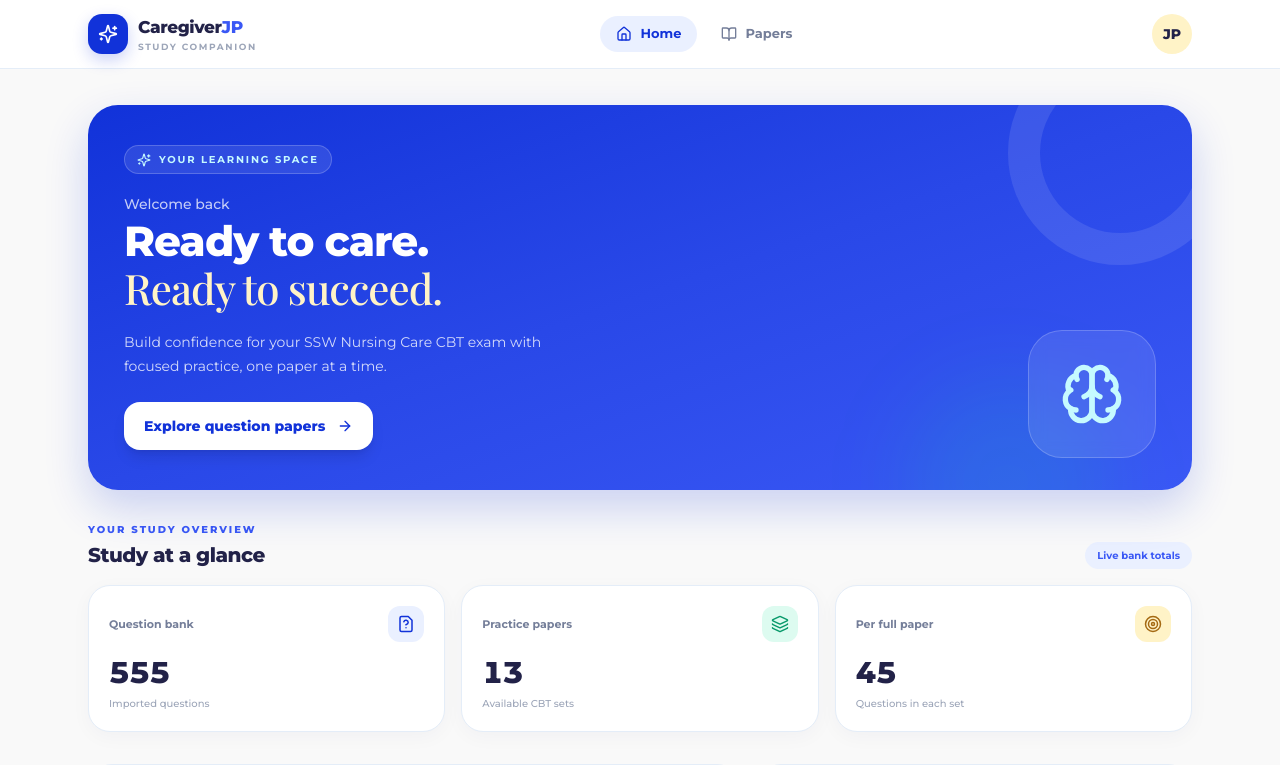
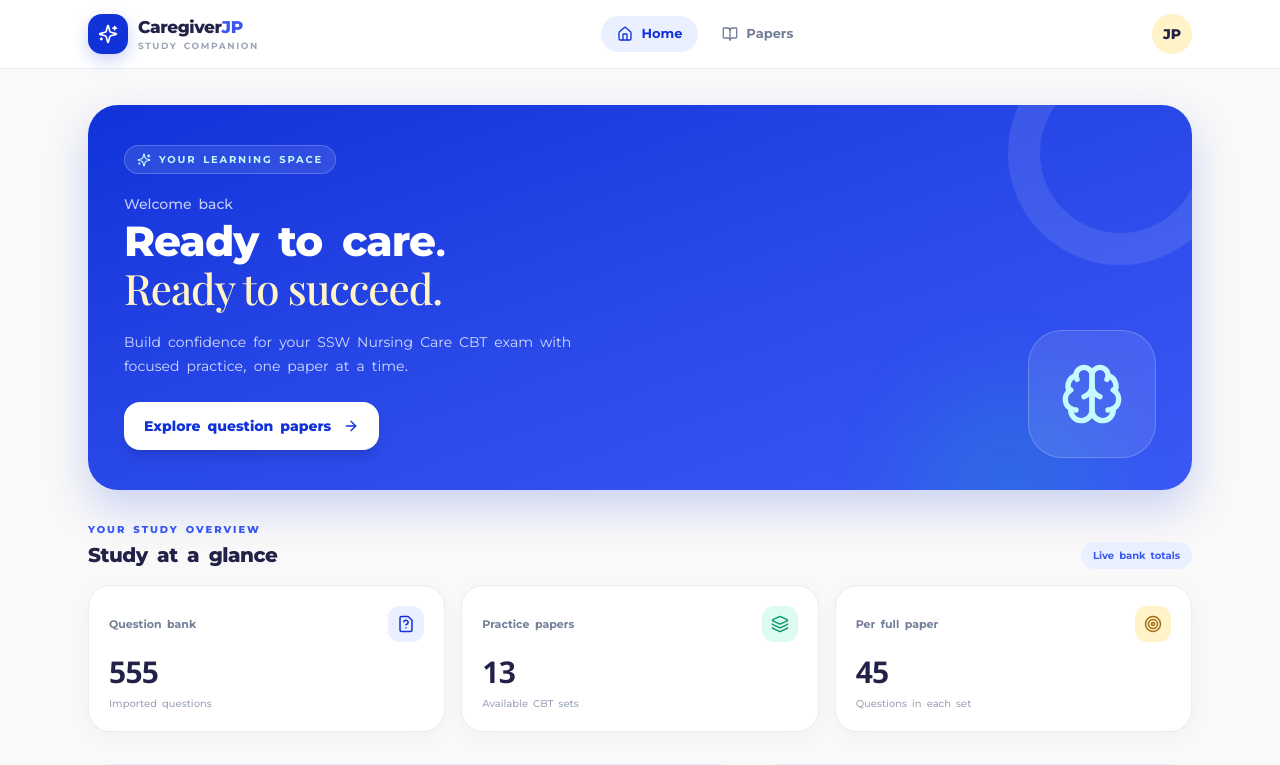
Before and after one commit to Sihnalahiru/CaregiverJP, a React (Vite) app: page / in a window 1280 px wide. Shown: the top 765 px of the page. Built offline with nearby package versions, Linux system fonts and the light colour scheme; a web font is replaced by a local one.

Commit message:
Prioritize Sinhala-capable font for accurate Sinhala rendering

```diff
--- a/src/index.css
+++ b/src/index.css
@@ -12,7 +12,7 @@
 
 @layer base {
   :root {
-    --font-sans: "Montserrat", "Noto Sans Sinhala", system-ui, -apple-system, sans-serif;
+    --font-sans: "Noto Sans Sinhala", "Montserrat", system-ui, -apple-system, sans-serif;
     --font-serif: "Playfair Display", Georgia, serif;
     --font-mono: ui-monospace, SFMono-Regular, monospace;
     color-scheme: light;
```
